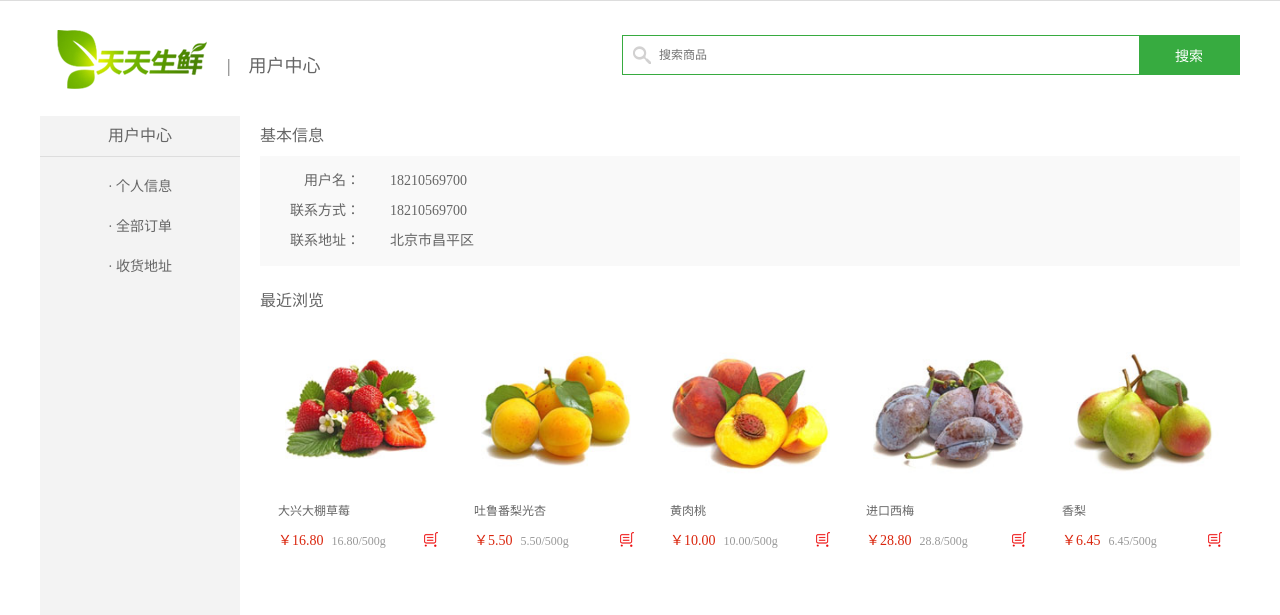
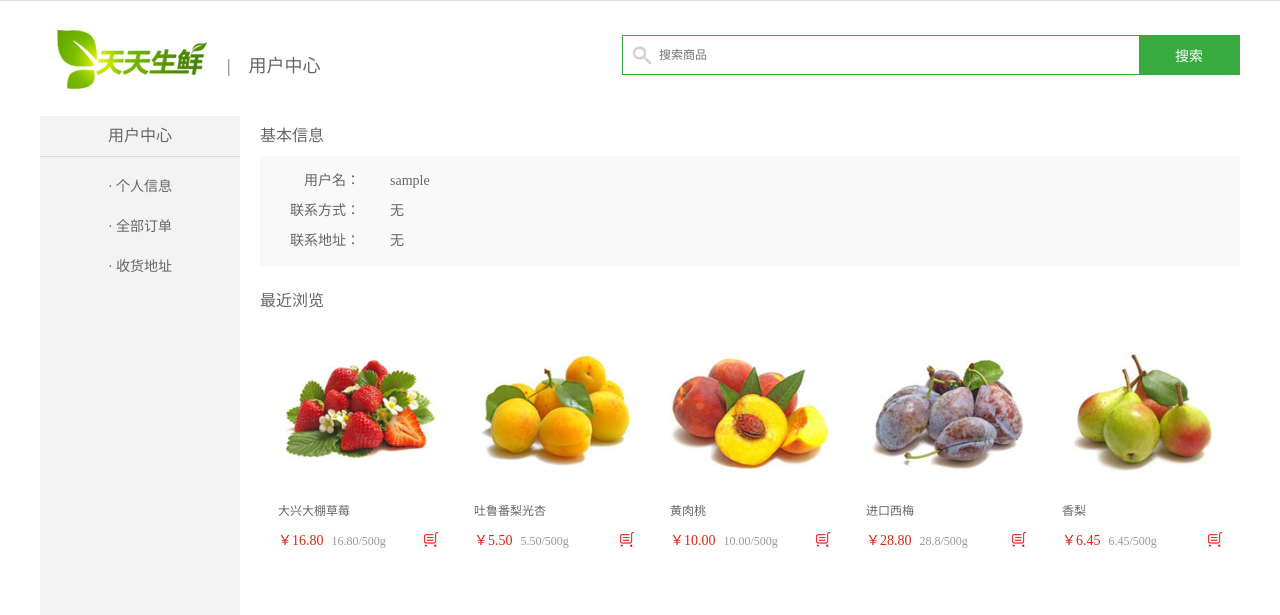
Before and after one commit to reaperhero/dailyfresh, a Django app: template templates/user_center_info.html in a window 1280 px wide. Shown: the part 29-644 px from the top of the page. Run offline with Django 3.2, Linux system fonts and the light colour scheme; the template is opened without the code that fills it, so the values that code supplies are empty; the visitor is signed in with stand-in values (Sample User, id 1); parts of the project's set-up code (start-up, migrations or seed data) failed here and were passed over.

Commit message:
个人信息地址自动获取

```diff
--- a/apps/user/models.py
+++ b/apps/user/models.py
@@ -17,7 +17,6 @@ class User(AbstractUser, BaseModel):
 
 class AddressManager(models.Manager):
     """地址模型管理器类"""
-
     # 1. 改变原有查询的结果集:all()
     # 2. 封装方法：用户操作模型类对应的数据表(增删改查)
     def get_default_address(self, user):
@@ -32,6 +31,7 @@ class AddressManager(models.Manager):
         return address
 
 
+
 class Address(BaseModel):
     '''地址模型类'''
     user = models.ForeignKey('User', verbose_name='所属账户', on_delete=models.CASCADE)
@@ -42,7 +42,7 @@ class Address(BaseModel):
     is_default = models.BooleanField(default=False, verbose_name='是否默认')
 
     # 自定义一个模型管理器对象
-    object = AddressManager()
+    objects = AddressManager()
 
     class Meta:
         db_table = 'df_address'
--- a/templates/user_center_info.html
+++ b/templates/user_center_info.html
@@ -60,9 +60,14 @@
         <div class="info_con clearfix">
             <h3 class="common_title2">基本信息</h3>
             <ul class="user_info_list">
-                <li><span>用户名：</span>18210569700</li>
-                <li><span>联系方式：</span>18210569700</li>
-                <li><span>联系地址：</span>北京市昌平区</li>
+                <li><span>用户名：</span>{{ user.username }}</li>
+                {% if address %}
+                    <li><span>联系方式：</span>{{ address.phone }}</li>
+                    <li><span>联系地址：</span>{{ address.addr }}</li>
+                {% else %}
+                    <li><span>联系方式：</span>无</li>
+                    <li><span>联系地址：</span>无</li>
+                {% endif %}
             </ul>
         </div>
 
```
Also changed, not shown: apps/user/views.py (+11 -2 lines).
